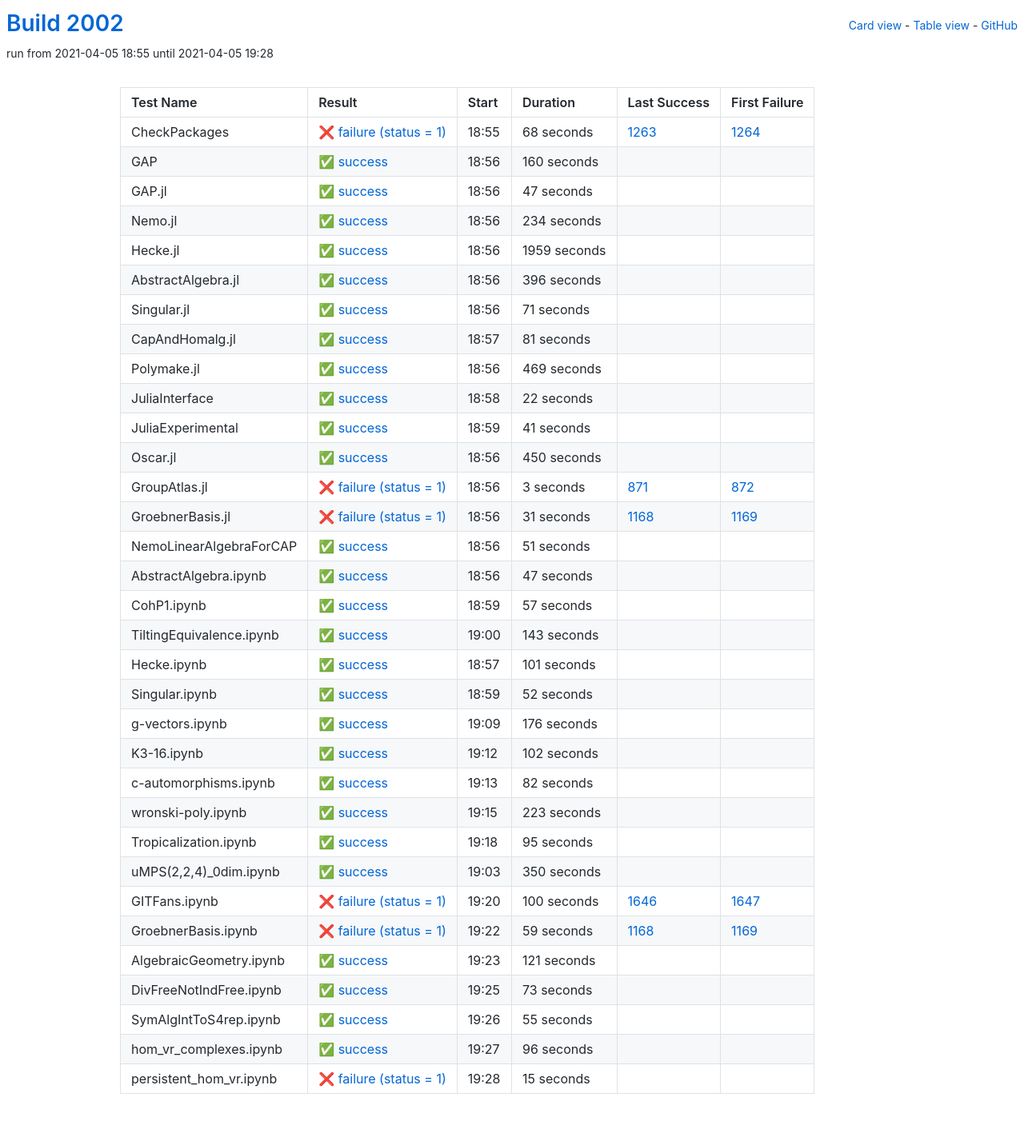
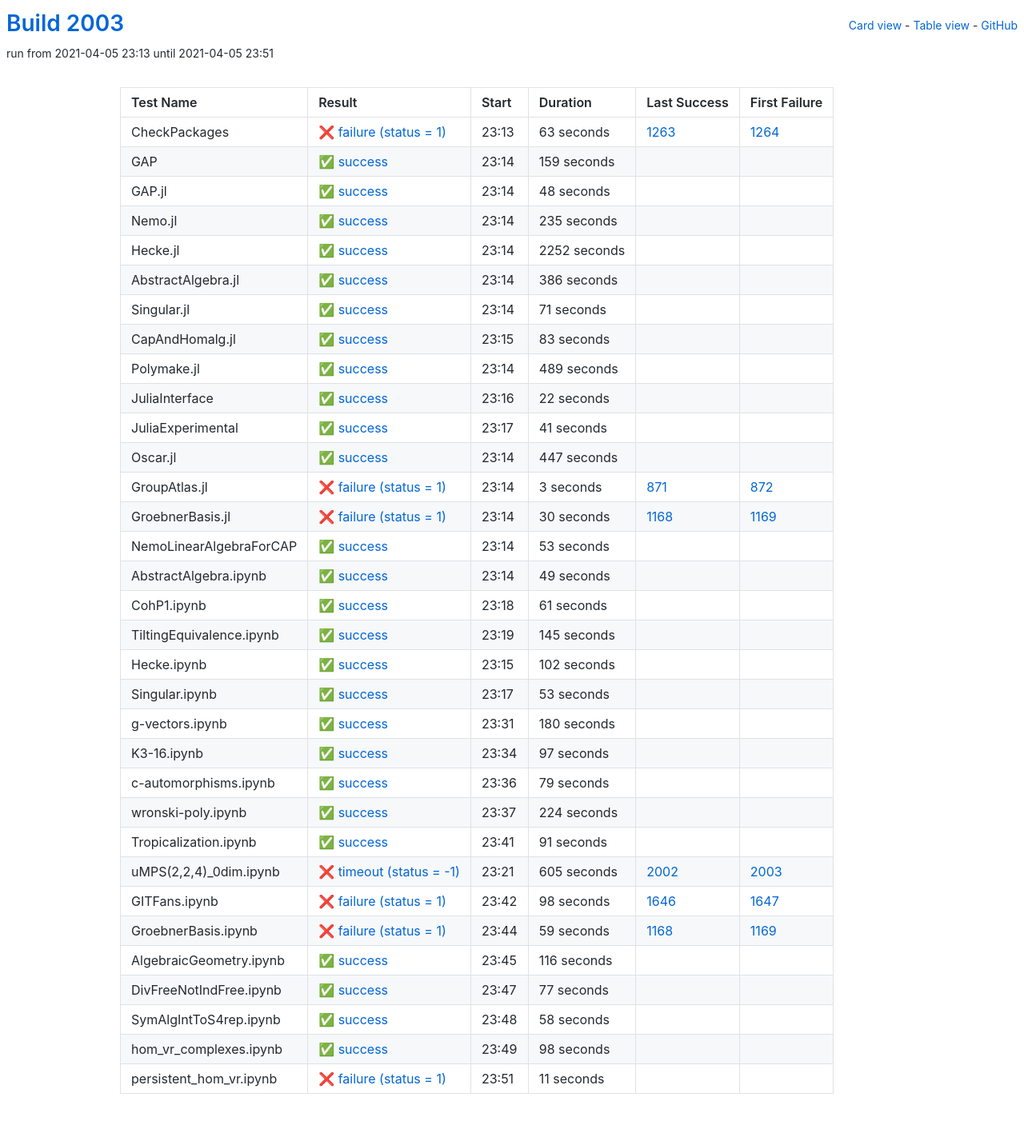
Before and after one commit to oscar-system/oscar-ci-status-stable, a Jekyll site: the page built from table.html, in a window 1280 px wide. Shown: the whole page at 80% size. Built offline with Jekyll 4.4.1, drawn with Linux system fonts in a browser that asks for light colours.

Commit message:
Build #2003

```diff
--- a/_data/ci.yml
+++ b/_data/ci.yml
@@ -1,6 +1,6 @@
 ---
-build: 2002
-build_url: https://oscarci.mathematik.uni-kl.de/job/oscar-stable/2002/
+build: 2003
+build_url: https://oscarci.mathematik.uni-kl.de/job/oscar-stable/2003/
 job: oscar-stable
 organization: oscar-system
 repo: oscar-ci-status-stable
@@ -8,80 +8,80 @@ repourl: https://github.com/oscar-system/oscar-ci-status-stable
 tests:
 - name: CheckPackages
   id: checkpackages
-  log: https://oscarci.mathematik.uni-kl.de/job/oscar-stable/2002/artifact/logs/build-2002/CheckPackages.log
-  start: 2021-04-05 18:55
+  log: https://oscarci.mathematik.uni-kl.de/job/oscar-stable/2003/artifact/logs/build-2003/CheckPackages.log
+  start: 2021-04-05 23:13
   success: false
   exitcode: 1
   status: failure
-  duration: 68
+  duration: 63
   last_success: 1263
   last_success_url: https://oscarci.mathematik.uni-kl.de/job/oscar-stable/1263/
   first_failure: 1264
   first_failure_url: https://oscarci.mathematik.uni-kl.de/job/oscar-stable/1264/
 - name: GAP
   id: gap
-  log: https://oscarci.mathematik.uni-kl.de/job/oscar-stable/2002/artifact/logs/build-2002/GAP.log
-  start: 2021-04-05 18:56
+  log: https://oscarci.mathematik.uni-kl.de/job/oscar-stable/2003/artifact/logs/build-2003/GAP.log
+  start: 2021-04-05 23:14
   success: true
   exitcode: 0
   status: success
-  duration: 160
+  duration: 159
   last_success: false
   last_success_url:
   first_failure: false
   first_failure_url:
 - name: GAP.jl
   id: gap-jl
-  log: https://oscarci.mathematik.uni-kl.de/job/oscar-stable/2002/artifact/logs/build-2002/GAP.jl.log
-  start: 2021-04-05 18:56
+  log: https://oscarci.mathematik.uni-kl.de/job/oscar-stable/2003/artifact/logs/build-2003/GAP.jl.log
+  start: 2021-04-05 23:14
   success: true
   exitcode: 0
   status: success
-  duration: 47
+  duration: 48
   last_success: false
   last_success_url:
   first_failure: false
   first_failure_url:
 - name: Nemo.jl
   id: nemo-jl
-  log: https://oscarci.mathematik.uni-kl.de/job/oscar-stable/2002/artifact/logs/build-2002/Nemo.jl.log
-  start: 2021-04-05 18:56
+  log: https://oscarci.mathematik.uni-kl.de/job/oscar-stable/2003/artifact/logs/build-2003/Nemo.jl.log
+  start: 2021-04-05 23:14
   success: true
   exitcode: 0
   status: success
-  duration: 234
+  duration: 235
   last_success: false
   last_success_url:
   first_failure: false
   first_failure_url:
 - name: Hecke.jl
   id: hecke-jl
-  log: https://oscarci.mathematik.uni-kl.de/job/oscar-stable/2002/artifact/logs/build-2002/Hecke.jl.log
-  start: 2021-04-05 18:56
+  log: https://oscarci.mathematik.uni-kl.de/job/oscar-stable/2003/artifact/logs/build-2003/Hecke.jl.log
+  start: 2021-04-05 23:14
   success: true
   exitcode: 0
   status: success
-  duration: 1959
+  duration: 2252
   last_success: false
   last_success_url:
   first_failure: false
   first_failure_url:
 - name: AbstractAlgebra.jl
   id: abstractalgebra-jl
-  log: https://oscarci.mathematik.uni-kl.de/job/oscar-stable/2002/artifact/logs/build-2002/AbstractAlgebra.jl.log
-  start: 2021-04-05 18:56
+  log: https://oscarci.mathematik.uni-kl.de/job/oscar-stable/2003/artifact/logs/build-2003/AbstractAlgebra.jl.log
+  start: 2021-04-05 23:14
   success: true
   exitcode: 0
   status: success
-  duration: 396
+  duration: 386
   last_success: false
   last_success_url:
   first_failure: false
   first_failure_url:
 - name: Singular.jl
   id: singular-jl
-  log: https://oscarci.mathematik.uni-kl.de/job/oscar-stable/2002/artifact/logs/build-2002/Singular.jl.log
-  start: 2021-04-05 18:56
+  log: https://oscarci.mathematik.uni-kl.de/job/oscar-stable/2003/artifact/logs/build-2003/Singular.jl.log
+  start: 2021-04-05 23:14
   success: true
   exitcode: 0
   status: success
@@ -92,32 +92,32 @@ tests:
   first_failure_url:
 - name: CapAndHomalg.jl
   id: capandhomalg-jl
-  log: https://oscarci.mathematik.uni-kl.de/job/oscar-stable/2002/artifact/logs/build-2002/CapAndHomalg.jl.log
-  start: 2021-04-05 18:57
+  log: https://oscarci.mathematik.uni-kl.de/job/oscar-stable/2003/artifact/logs/build-2003/CapAndHomalg.jl.log
+  start: 2021-04-05 23:15
   success: true
   exitcode: 0
   status: success
-  duration: 81
+  duration: 83
   last_success: false
   last_success_url:
   first_failure: false
   first_failure_url:
 - name: Polymake.jl
   id: polymake-jl
-  log: https://oscarci.mathematik.uni-kl.de/job/oscar-stable/2002/artifact/logs/build-2002/Polymake.jl.log
-  start: 2021-04-05 18:56
+  log: https://oscarci.mathematik.uni-kl.de/job/oscar-stable/2003/artifact/logs/build-2003/Polymake.jl.log
+  start: 2021-04-05 23:14
   success: true
   exitcode: 0
   status: success
-  duration: 469
+  duration: 489
   last_success: false
   last_success_url:
   first_failure: false
   first_failure_url:
 - name: JuliaInterface
   id: juliainterface
-  log: https://oscarci.mathematik.uni-kl.de/job/oscar-stable/2002/artifact/logs/build-2002/JuliaInterface.log
-  start: 2021-04-05 18:58
+  log: https://oscarci.mathematik.uni-kl.de/job/oscar-stable/2003/artifact/logs/build-2003/JuliaInterface.log
+  start: 2021-04-05 23:16
   success: true
   exitcode: 0
   status: success
@@ -128,8 +128,8 @@ tests:
   first_failure_url:
 - name: JuliaExperimental
   id: juliaexperimental
-  log: https://oscarci.mathematik.uni-kl.de/job/oscar-stable/2002/artifact/logs/build-2002/JuliaExperimental.log
-  start: 2021-04-05 18:59
+  log: https://oscarci.mathematik.uni-kl.de/job/oscar-stable/2003/artifact/logs/build-2003/JuliaExperimental.log
+  start: 2021-04-05 23:17
   success: true
   exitcode: 0
   status: success
@@ -140,20 +140,20 @@ tests:
   first_failure_url:
 - name: Oscar.jl
   id: oscar-jl
-  log: https://oscarci.mathematik.uni-kl.de/job/oscar-stable/2002/artifact/logs/build-2002/Oscar.jl.log
-  start: 2021-04-05 18:56
+  log: https://oscarci.mathematik.uni-kl.de/job/oscar-stable/2003/artifact/logs/build-2003/Oscar.jl.log
+  start: 2021-04-05 23:14
   success: true
   exitcode: 0
   status: success
-  duration: 450
+  duration: 447
   last_success: false
   last_success_url:
   first_failure: false
   first_failure_url:
 - name: GroupAtlas.jl
   id: groupatlas-jl
-  log: https://oscarci.mathematik.uni-kl.de/job/oscar-stable/2002/artifact/logs/build-2002/GroupAtlas.jl.log
-  start: 2021-04-05 18:56
+  log: https://oscarci.mathematik.uni-kl.de/job/oscar-stable/2003/artifact/logs/build-2003/GroupAtlas.jl.log
+  start: 2021-04-05 23:14
   success: false
   exitcode: 1
   status: failure
@@ -164,104 +164,68 @@ tests:
   first_failure_url: https://oscarci.mathematik.uni-kl.de/job/oscar-stable/872/
 - name: GroebnerBasis.jl
   id: groebnerbasis-jl
-  log: https://oscarci.mathematik.uni-kl.de/job/oscar-stable/2002/artifact/logs/build-2002/GroebnerBasis.jl.log
-  start: 2021-04-05 18:56
+  log: https://oscarci.mathematik.uni-kl.de/job/oscar-stable/2003/artifact/logs/build-2003/GroebnerBasis.jl.log
+  start: 2021-04-05 23:14
   success: false
   exitcode: 1
   status: failure
-  duration: 31
+  duration: 30
   last_success: 1168
   last_success_url: https://oscarci.mathematik.uni-kl.de/job/oscar-stable/1168/
   first_failure: 1169
   first_failure_url: https://oscarci.mathematik.uni-kl.de/job/oscar-stable/1169/
 - name: NemoLinearAlgebraForCAP
   id: nemolinearalgebraforcap
-  log: https://oscarci.mathematik.uni-kl.de/job/oscar-stable/2002/artifact/logs/build-2002/NemoLinearAlgebraForCAP.log
-  start: 2021-04-05 18:56
+  log: https://oscarci.mathematik.uni-kl.de/job/oscar-stable/2003/artifact/logs/build-2003/NemoLinearAlgebraForCAP.log
+  start: 2021-04-05 23:14
   success: true
   exitcode: 0
   status: success
-  duration: 51
+  duration: 53
   last_success: false
   last_success_url:
   first_failure: false
   first_failure_url:
 - name: AbstractAlgebra.ipynb
   id: abstractalgebra-ipynb
-  log: https://oscarci.mathematik.uni-kl.de/job/oscar-stable/2002/artifact/logs/build-2002/AbstractAlgebra.ipynb.log
-  start: 2021-04-05 18:56
+  log: https://oscarci.mathematik.uni-kl.de/job/oscar-stable/2003/artifact/logs/build-2003/AbstractAlgebra.ipynb.log
+  start: 2021-04-05 23:14
   success: true
   exitcode: 0
   status: success
-  duration: 47
+  duration: 49
   last_success: false
   last_success_url:
   first_failure: false
   first_failure_url:
 - name: CohP1.ipynb
   id: cohp1-ipynb
-  log: https://oscarci.mathematik.uni-kl.de/job/oscar-stable/2002/artifact/logs/build-2002/CohP1.ipynb.log
-  start: 2021-04-05 18:59
+  log: https://oscarci.mathematik.uni-kl.de/job/oscar-stable/2003/artifact/logs/build-2003/CohP1.ipynb.log
+  start: 2021-04-05 23:18
   success: true
   exitcode: 0
   status: success
-  duration: 57
+  duration: 61
   last_success: false
   last_success_url:
   first_failure: false
   first_failure_url:
 - name: TiltingEquivalence.ipynb
   id: tiltingequivalence-ipynb
-  log: https://oscarci.mathematik.uni-kl.de/job/oscar-stable/2002/artifact/logs/build-2002/TiltingEquivalence.ipynb.log
-  start: 2021-04-05 19:00
+  log: https://oscarci.mathematik.uni-kl.de/job/oscar-stable/2003/artifact/logs/build-2003/TiltingEquivalence.ipynb.log
+  start: 2021-04-05 23:19
   success: true
   exitcode: 0
   status: success
-  duration: 143
+  duration: 145
   last_success: false
   last_success_url:
   first_failure: false
   first_failure_url:
 - name: Hecke.ipynb
   id: hecke-ipynb
-  log: https://oscarci.mathematik.uni-kl.de/job/oscar-stable/2002/artifact/logs/build-2002/Hecke.ipynb.log
-  start: 2021-04-05 18:57
-  success: true
-  exitcode: 0
-  status: success
-  duration: 101
-  last_success: false
-  last_success_url:
-  first_failure: false
-  first_failure_url:
-- name: Singular.ipynb
-  id: singular-ipynb
-  log: https://oscarci.mathematik.uni-kl.de/job/oscar-stable/2002/artifact/logs/build-2002/Singular.ipynb.log
-  start: 2021-04-05 18:59
-  success: true
-  exitcode: 0
-  status: success
-  duration: 52
-  last_success: false
-  last_success_url:
-  first_failure: false
-  first_failure_url:
-- name: g-vectors.ipynb
-  id: g-vectors-ipynb
-  log: https://oscarci.mathematik.uni-kl.de/job/oscar-stable/2002/artifact/logs/build-2002/g-vectors.ipynb.log
-  start: 2021-04-05 19:09
-  success: true
-  exitcode: 0
-  status: success
-  duration: 176
-  last_success: false
-  last_success_url:
-  first_failure: false
-  first_failure_url:
-- name: K3-16.ipynb
-  id: k3-16-ipynb
-  log: https://oscarci.mathematik.uni-kl.de/job/oscar-stable/2002/artifact/logs/build-2002/K3-16.ipynb.log
-  start: 2021-04-05 19:12
+  log: https://oscarci.mathematik.uni-kl.de/job/oscar-stable/2003/artifact/logs/build-2003/Hecke.ipynb.log
+  start: 2021-04-05 23:15
   success: true
   exitcode: 0
   status: success
@@ -270,70 +234,106 @@ tests:
   last_success_url:
   first_failure: false
   first_failure_url:
-- name: c-automorphisms.ipynb
-  id: c-automorphisms-ipynb
-  log: https://oscarci.mathematik.uni-kl.de/job/oscar-stable/2002/artifact/logs/build-2002/c-automorphisms.ipynb.log
-  start: 2021-04-05 19:13
+- name: Singular.ipynb
+  id: singular-ipynb
+  log: https://oscarci.mathematik.uni-kl.de/job/oscar-stable/2003/artifact/logs/build-2003/Singular.ipynb.log
+  start: 2021-04-05 23:17
   success: true
   exitcode: 0
   status: success
-  duration: 82
+  duration: 53
+  last_success: false
+  last_success_url:
+  first_failure: false
+  first_failure_url:
+- name: g-vectors.ipynb
+  id: g-vectors-ipynb
+  log: https://oscarci.mathematik.uni-kl.de/job/oscar-stable/2003/artifact/logs/build-2003/g-vectors.ipynb.log
+  start: 2021-04-05 23:31
+  success: true
+  exitcode: 0
+  status: success
+  duration: 180
+  last_success: false
+  last_success_url:
+  first_failure: false
+  first_failure_url:
+- name: K3-16.ipynb
+  id: k3-16-ipynb
+  log: https://oscarci.mathematik.uni-kl.de/job/oscar-stable/2003/artifact/logs/build-2003/K3-16.ipynb.log
+  start: 2021-04-05 23:34
+  success: true
+  exitcode: 0
+  status: success
+  duration: 97
+  last_success: false
+  last_success_url:
+  first_failure: false
+  first_failure_url:
+- name: c-automorphisms.ipynb
+  id: c-automorphisms-ipynb
+  log: https://oscarci.mathematik.uni-kl.de/job/oscar-stable/2003/artifact/logs/build-2003/c-automorphisms.ipynb.log
+  start: 2021-04-05 23:36
+  success: true
+  exitcode: 0
+  status: success
+  duration: 79
   last_success: false
   last_success_url:
   first_failure: false
   first_failure_url:
 - name: wronski-poly.ipynb
   id: wronski-poly-ipynb
-  log: https://oscarci.mathematik.uni-kl.de/job/oscar-stable/2002/artifact/logs/build-2002/wronski-poly.ipynb.log
-  start: 2021-04-05 19:15
+  log: https://oscarci.mathematik.uni-kl.de/job/oscar-stable/2003/artifact/logs/build-2003/wronski-poly.ipynb.log
+  start: 2021-04-05 23:37
   success: true
   exitcode: 0
   status: success
-  duration: 223
+  duration: 224
   last_success: false
   last_success_url:
   first_failure: false
   first_failure_url:
 - name: Tropicalization.ipynb
   id: tropicalization-ipynb
-  log: https://oscarci.mathematik.uni-kl.de/job/oscar-stable/2002/artifact/logs/build-2002/Tropicalization.ipynb.log
-  start: 2021-04-05 19:18
+  log: https://oscarci.mathematik.uni-kl.de/job/oscar-stable/2003/artifact/logs/build-2003/Tropicalization.ipynb.log
+  start: 2021-04-05 23:41
   success: true
   exitcode: 0
   status: success
-  duration: 95
+  duration: 91
   last_success: false
   last_success_url:
   first_failure: false
   first_failure_url:
 - name: uMPS(2,2,4)_0dim.ipynb
   id: umps-2-2-4-0dim-ipynb
-  log: https://oscarci.mathematik.uni-kl.de/job/oscar-stable/2002/artifact/logs/build-2002/uMPS-2-2-4-_0dim.ipynb.log
-  start: 2021-04-05 19:03
-  success: true
-  exitcode: 0
-  status: success
-  duration: 350
-  last_success: false
-  last_success_url:
-  first_failure: false
-  first_failure_url:
+  log: https://oscarci.mathematik.uni-kl.de/job/oscar-stable/2003/artifact/logs/build-2003/uMPS-2-2-4-_0dim.ipynb.log
+  start: 2021-04-05 23:21
+  success: false
+  exitcode: -1
+  status: timeout
+  duration: 605
+  last_success: 2002
+  last_success_url: https://oscarci.mathematik.uni-kl.de/job/oscar-stable/2002/
+  first_failure: 2003
+  first_failure_url: https://oscarci.mathematik.uni-kl.de/job/oscar-stable/2003/
 - name: GITFans.ipynb
   id: gitfans-ipynb
-  log: https://oscarci.mathematik.uni-kl.de/job/oscar-stable/2002/artifact/logs/build-2002/GITFans.ipynb.log
-  start: 2021-04-05 19:20
+  log: https://oscarci.mathematik.uni-kl.de/job/oscar-stable/2003/artifact/logs/build-2003/GITFans.ipynb.log
+  start: 2021-04-05 23:42
   success: false
   exitcode: 1
   status: failure
-  duration: 100
+  duration: 98
   last_success: 1646
   last_success_url: https://oscarci.mathematik.uni-kl.de/job/oscar-stable/1646/
   first_failure: 1647
   first_failure_url: https://oscarci.mathematik.uni-kl.de/job/oscar-stable/1647/
 - name: GroebnerBasis.ipynb
   id: groebnerbasis-ipynb
-  log: https://oscarci.mathematik.uni-kl.de/job/oscar-stable/2002/artifact/logs/build-2002/GroebnerBasis.ipynb.log
-  start: 2021-04-05 19:22
+  log: https://oscarci.mathematik.uni-kl.de/job/oscar-stable/2003/artifact/logs/build-2003/GroebnerBasis.ipynb.log
+  start: 2021-04-05 23:44
   success: false
   exitcode: 1
   status: failure
@@ -344,60 +344,60 @@ tests:
   first_failure_url: https://oscarci.mathematik.uni-kl.de/job/oscar-stable/1169/
 - name: AlgebraicGeometry.ipynb
   id: algebraicgeometry-ipynb
-  log: https://oscarci.mathematik.uni-kl.de/job/oscar-stable/2002/artifact/logs/build-2002/AlgebraicGeometry.ipynb.log
-  start: 2021-04-05 19:23
+  log: https://oscarci.mathematik.uni-kl.de/job/oscar-stable/2003/artifact/logs/build-2003/AlgebraicGeometry.ipynb.log
+  start: 2021-04-05 23:45
   success: true
   exitcode: 0
   status: success
-  duration: 121
+  duration: 116
   last_success: false
   last_success_url:
   first_failure: false
   first_failure_url:
 - name: DivFreeNotIndFree.ipynb
   id: divfreenotindfree-ipynb
-  log: https://oscarci.mathematik.uni-kl.de/job/oscar-stable/2002/artifact/logs/build-2002/DivFreeNotIndFree.ipynb.log
-  start: 2021-04-05 19:25
+  log: https://oscarci.mathematik.uni-kl.de/job/oscar-stable/2003/artifact/logs/build-2003/DivFreeNotIndFree.ipynb.log
+  start: 2021-04-05 23:47
   success: true
   exitcode: 0
   status: success
-  duration: 73
+  duration: 77
   last_success: false
   last_success_url:
   first_failure: false
   first_failure_url:
 - name: SymAlgIntToS4rep.ipynb
   id: symalginttos4rep-ipynb
-  log: https://oscarci.mathematik.uni-kl.de/job/oscar-stable/2002/artifact/logs/build-2002/SymAlgIntToS4rep.ipynb.log
-  start: 2021-04-05 19:26
+  log: https://oscarci.mathematik.uni-kl.de/job/oscar-stable/2003/artifact/logs/build-2003/SymAlgIntToS4rep.ipynb.log
+  start: 2021-04-05 23:48
   success: true
   exitcode: 0
   status: success
-  duration: 55
+  duration: 58
   last_success: false
   last_success_url:
   first_failure: false
   first_failure_url:
 - name: hom_vr_complexes.ipynb
   id: hom-vr-complexes-ipynb
-  log: https://oscarci.mathematik.uni-kl.de/job/oscar-stable/2002/artifact/logs/build-2002/hom_vr_complexes.ipynb.log
-  start: 2021-04-05 19:27
+  log: https://oscarci.mathematik.uni-kl.de/job/oscar-stable/2003/artifact/logs/build-2003/hom_vr_complexes.ipynb.log
+  start: 2021-04-05 23:49
   success: true
   exitcode: 0
   status: success
-  duration: 96
+  duration: 98
   last_success: false
   last_success_url:
   first_failure: false
   first_failure_url:
 - name: persistent_hom_vr.ipynb
   id: persistent-hom-vr-ipynb
-  log: https://oscarci.mathematik.uni-kl.de/job/oscar-stable/2002/artifact/logs/build-2002/persistent_hom_vr.ipynb.log
-  start: 2021-04-05 19:28
+  log: https://oscarci.mathematik.uni-kl.de/job/oscar-stable/2003/artifact/logs/build-2003/persistent_hom_vr.ipynb.log
+  start: 2021-04-05 23:51
   success: false
   exitcode: 1
   status: failure
-  duration: 15
+  duration: 11
   last_success: false
   last_success_url:
   first_failure: false
```
Also changed, not shown: README.md.
